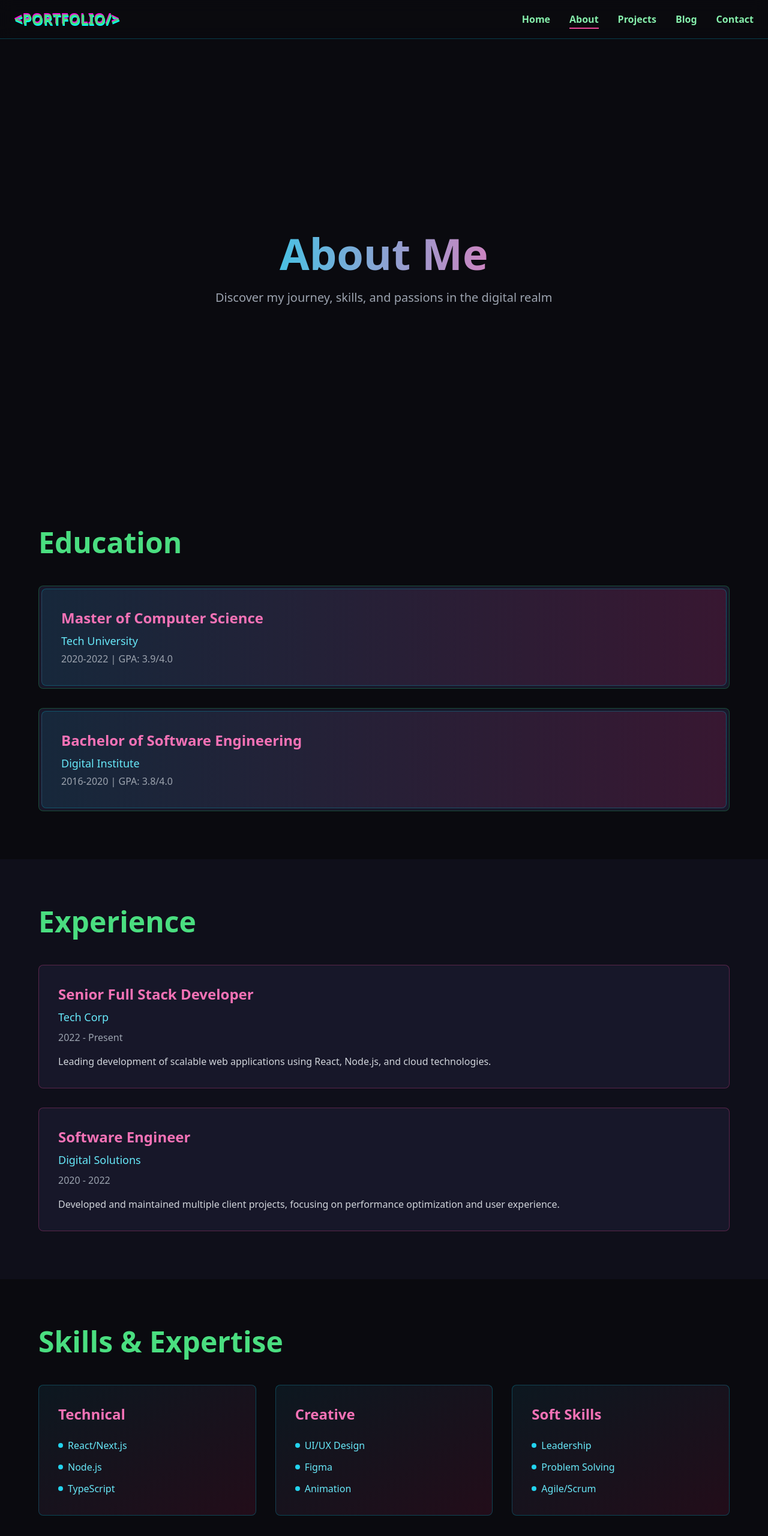
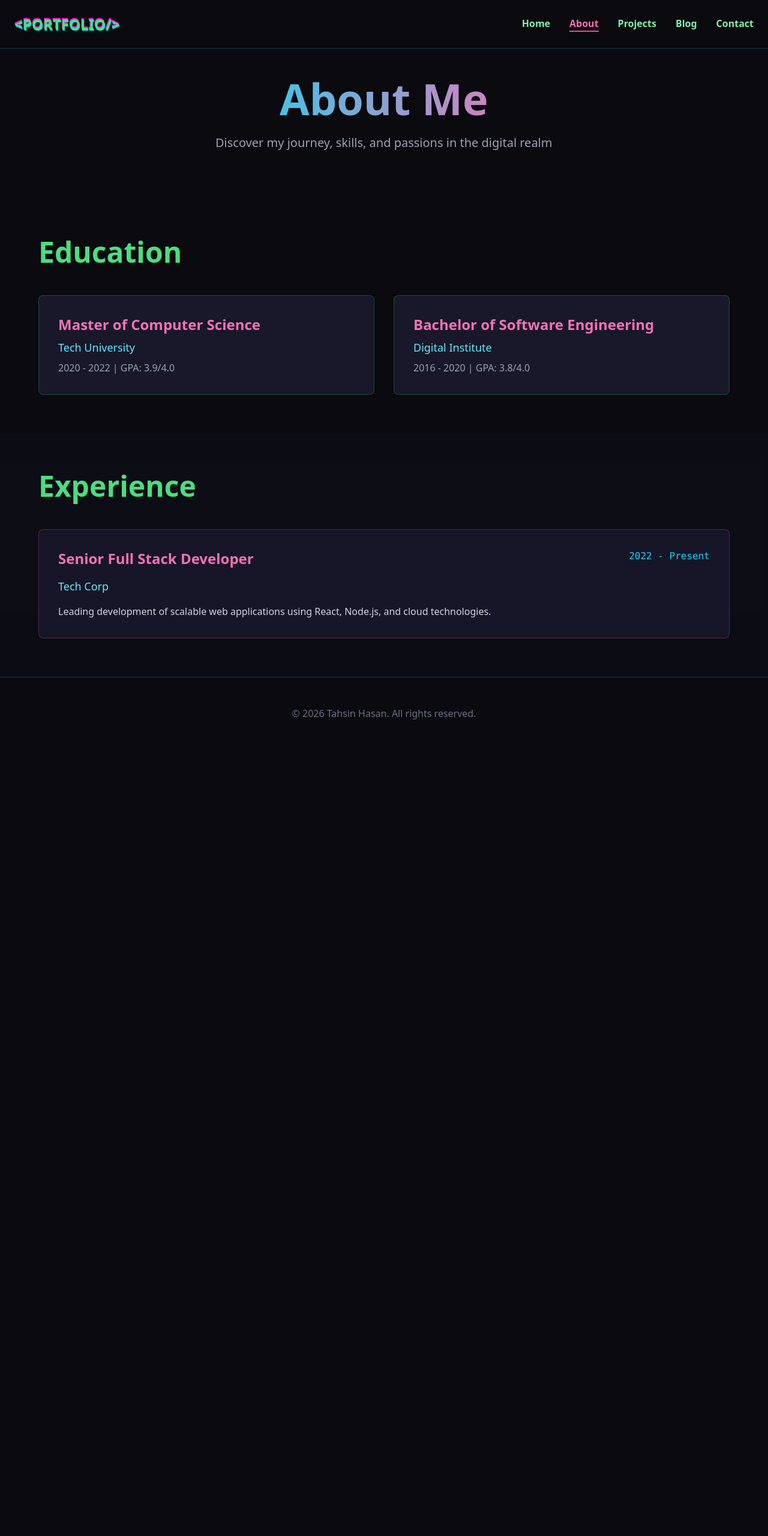
Before and after one commit to Tahsin-hasan-2/s, a plain HTML site: page about.html in a window 1280 px wide. Shown: the top 2560 px of the page at 60% size. After the commit the page ends 1249 px from the top, so only its background shows below. Drawn offline with nearby package versions, Linux system fonts and the light colour scheme.

Commit message:
Update about.html

```diff
--- a/about.html
+++ b/about.html
@@ -7,82 +7,19 @@
     <title>About - Tahsin Hasan Portfolio</title>
     <script src="https://cdn.tailwindcss.com"></script>
     <style>
-        /* Drop-in effect */
+        /* --- ANIMATIONS --- */
         @keyframes dropIn {
-            0% {
-                opacity: 0;
-                transform: translateY(-100px) scale(0.9) rotateX(-90deg);
+            0% { opacity: 0; transform: translateY(-100px) scale(0.9) rotateX(-90deg); }
+            100% { opacity: 1; transform: translateY(0) scale(1) rotateX(0); }
         }
-            100% {
-                opacity: 1;
-                transform: translateY(0) scale(1) rotateX(0);
+        @keyframes slideLeft {
+            from { opacity: 0; transform: translateX(-100px); }
+            to { opacity: 1; transform: translateX(0); }
         }
+        @keyframes slideRight {
+            from { opacity: 0; transform: translateX(100px); }
+            to { opacity: 1; transform: translateX(0); }
         }
-
-        .drop-in {
-            animation: dropIn 1s ease forwards;
-        }
-
-        /* Slide animations */
-        @keyframes slideLeft {
-            from {
-                opacity: 0;
-                transform: translateX(-100px);
-            }
-            to {
-                opacity: 1;
-                transform: translateX(0);
-            }
-        }
-
-        @keyframes slideRight {
-            from {
-                opacity: 0;
-                transform: translateX(100px);
-            }
-            to {
-                opacity: 1;
-                transform: translateX(0);
-            }
-        }
-
-        .slide-left {
-            animation: slideLeft 1s ease forwards;
-        }
-
-        .slide-right {
-            animation: slideRight 1s ease forwards;
-        }
-
-        /* Fade-up */
-        @keyframes fadeUp {
-            from {
-                opacity: 0;
-                transform: translateY(50px);
-            }
-            to {
-                opacity: 1;
-                transform: translateY(0);
-            }
-        }
-
-        .fade-up {
-            animation: fadeUp 1s ease forwards;
-        }
-
-        /* Hover glow effect */
-        .hover-glow {
-            transition: all 0.4s ease;
-        }
-
-        .hover-glow:hover {
-            transform: scale(1.05) rotateY(5deg);
-            border-color: #ec4899;
-            box-shadow: 0 0 30px rgba(236, 72, 153, 0.4);
-            z-index: 10;
-        }
-
-        /* Permanent Glitch text for Logo */
         @keyframes glitch {
             0% { text-shadow: 2px 2px #ff00de, -2px -2px #00ffff; }
             25% { text-shadow: -2px -2px #ff00de, 2px 2px #00ffff; }
@@ -91,50 +28,45 @@
             100% { text-shadow: 2px 2px #ff00de, -2px -2px #00ffff; }
         }
 
-        .glitch-text {
-            animation: glitch 1.5s infinite linear;
+        .drop-in { animation: dropIn 1s ease forwards; }
+        .slide-left { animation: slideLeft 1s ease forwards; }
+        .slide-right { animation: slideRight 1s ease forwards; }
+        .glitch-text { animation: glitch 1.5s infinite linear; }
+
+        /* --- HOVER EFFECTS --- */
+        .hover-glow { transition: all 0.4s ease; }
+        .hover-glow:hover {
+            transform: translateY(-5px);
+            border-color: #ec4899;
+            box-shadow: 0 0 20px rgba(236, 72, 153, 0.3);
         }
 
         .mobile-link {
-            color: rgb(134 239 172);
+            color: #86efac;
             font-size: 1.25rem;
             font-weight: 700;
-            transition: color 0.3s ease;
-        }
-
-        .mobile-link:hover {
-            color: rgb(244 114 182);
+            padding: 1.25rem;
+            width: 100%;
+            display: block;
+            border-bottom: 1px solid rgba(6, 182, 212, 0.1);
         }
     </style>
 </head>
 
-<body class="min-h-screen bg-[#0a0a0f] text-cyan-100 overflow-x-hidden selection:bg-pink-500/30 flex flex-col">
+<body class="min-h-screen bg-[#0a0a0f] text-cyan-100 overflow-x-hidden selection:bg-pink-500/30">
 
     <nav class="fixed top-0 left-0 w-full z-[100] bg-[#0a0a0f]/90 backdrop-blur-md border-b border-cyan-500/30">
-        <div class="max-w-7xl mx-auto px-6 py-4 flex justify-between items-center">
-            <div class="text-2xl font-bold text-green-400 cursor-pointer glitch-text">&lt;PORTFOLIO/&gt;</div>
+        <div class="max-w-7xl mx-auto px-6 h-20 flex justify-between items-center">
+            <div class="text-2xl font-bold text-green-400 cursor-pointer glitch-text">
+                &lt;PORTFOLIO/&gt;
+            </div>
 
             <div class="hidden md:flex gap-8">
-                <a href="index.html" class="text-green-300 hover:text-pink-400 transition-colors duration-300 relative group font-bold">
-                    Home
-                    <span class="absolute -bottom-1 left-0 w-0 h-0.5 bg-pink-500 group-hover:w-full transition-all duration-300"></span>
-                </a>
-                <a href="about.html" class="text-green-300 hover:text-pink-400 transition-colors duration-300 relative group font-bold">
-                    About
-                    <span class="absolute -bottom-1 left-0 w-full h-0.5 bg-pink-500"></span>
-                </a>
-                <a href="project.html" class="text-green-300 hover:text-pink-400 transition-colors duration-300 relative group font-bold">
-                    Projects
-                    <span class="absolute -bottom-1 left-0 w-0 h-0.5 bg-pink-500 group-hover:w-full transition-all duration-300"></span>
-                </a>
-                <a href="blog.html" class="text-green-300 hover:text-pink-400 transition-colors duration-300 relative group font-bold">
-                    Blog
-                    <span class="absolute -bottom-1 left-0 w-0 h-0.5 bg-pink-500 group-hover:w-full transition-all duration-300"></span>
-                </a>
-                <a href="contact.html" class="text-green-300 hover:text-pink-400 transition-colors duration-300 relative group font-bold">
-                    Contact
-                    <span class="absolute -bottom-1 left-0 w-0 h-0.5 bg-pink-500 group-hover:w-full transition-all duration-300"></span>
-                </a>
+                <a href="index.html" class="text-green-300 hover:text-pink-400 transition-colors font-bold">Home</a>
+                <a href="about.html" class="text-pink-400 font-bold border-b-2 border-pink-500">About</a>
+                <a href="project.html" class="text-green-300 hover:text-pink-400 transition-colors font-bold">Projects</a>
+                <a href="blog.html" class="text-green-300 hover:text-pink-400 transition-colors font-bold">Blog</a>
+                <a href="contact.html" class="text-green-300 hover:text-pink-400 transition-colors font-bold">Contact</a>
             </div>
 
             <button id="menu-btn" class="md:hidden text-green-400 text-3xl focus:outline-none">
@@ -142,16 +74,18 @@
             </button>
         </div>
 
-        <div id="mobile-menu" class="hidden absolute top-full left-0 w-full flex flex-col text-center gap-6 py-8 bg-[#0a0a0f]/98 backdrop-blur-xl border-t border-cyan-500/30 md:hidden shadow-2xl">
-            <a href="index.html" class="mobile-link">Home</a>
-            <a href="about.html" class="mobile-link">About</a>
-            <a href="project.html" class="mobile-link">Projects</a>
-            <a href="blog.html" class="mobile-link">Blog</a>
-            <a href="contact.html" class="mobile-link">Contact</a>
+        <div id="mobile-menu" class="hidden absolute top-20 left-0 w-full bg-[#0a0a0f] border-b border-cyan-500/30 flex flex-col items-center md:hidden pb-4 shadow-2xl">
+            <a href="index.html" class="mobile-link text-center">Home</a>
+            <a href="about.html" class="mobile-link text-center">About</a>
+            <a href="project.html" class="mobile-link text-center">Projects</a>
+            <a href="blog.html" class="mobile-link text-center">Blog</a>
+            <a href="contact.html" class="mobile-link text-center border-none">Contact</a>
         </div>
     </nav>
 
-    <section class="min-h-screen flex items-center justify-center pt-24 px-6">
+    <main class="pt-32">
+
+        <section class="flex flex-col items-center justify-center px-6 mb-20">
             <div class="text-center drop-in">
                 <h1 class="text-5xl md:text-7xl font-bold mb-6 bg-gradient-to-r from-cyan-400 to-pink-400 bg-clip-text text-transparent">
                     About Me
@@ -162,103 +96,41 @@
             </div>
         </section>
 
-    <section class="py-20 px-6">
+        <section class="py-16 px-6">
             <div class="max-w-6xl mx-auto">
-            <h2 class="text-5xl font-bold mb-12 text-green-400 slide-left">Education</h2>
-            <div class="grid grid-cols-1 gap-8">
-                <div class="slide-right">
-                    <div class="bg-[#1a1a2e]/90 border border-green-500/30 rounded-lg p-1 hover-glow">
-                        <div class="bg-gradient-to-r from-cyan-900/30 to-pink-900/30 border border-cyan-500/30 rounded-lg p-8">
+                <h2 class="text-4xl md:text-5xl font-bold mb-12 text-green-400 slide-left">Education</h2>
+                <div class="grid grid-cols-1 md:grid-cols-2 gap-8">
+                    <div class="bg-[#1a1a2e]/90 border border-green-500/30 rounded-lg p-8 hover-glow slide-right">
                         <h3 class="text-2xl font-bold text-pink-400 mb-2">Master of Computer Science</h3>
-                            <p class="text-cyan-300 text-lg mb-1">Tech University</p>
-                            <p class="text-gray-400">2020-2022 | GPA: 3.9/4.0</p>
+                        <p class="text-cyan-300 text-lg">Tech University</p>
+                        <p class="text-gray-400 mt-2">2020 - 2022 | GPA: 3.9/4.0</p>
                     </div>
-                    </div>
-                </div>
-                <div class="slide-left">
-                    <div class="bg-[#1a1a2e]/90 border border-green-500/30 rounded-lg p-1 hover-glow">
-                        <div class="bg-gradient-to-r from-cyan-900/30 to-pink-900/30 border border-cyan-500/30 rounded-lg p-8">
+                    <div class="bg-[#1a1a2e]/90 border border-green-500/30 rounded-lg p-8 hover-glow slide-left">
                         <h3 class="text-2xl font-bold text-pink-400 mb-2">Bachelor of Software Engineering</h3>
-                            <p class="text-cyan-300 text-lg mb-1">Digital Institute</p>
-                            <p class="text-gray-400">2016-2020 | GPA: 3.8/4.0</p>
-                        </div>
-                    </div>
+                        <p class="text-cyan-300 text-lg">Digital Institute</p>
+                        <p class="text-gray-400 mt-2">2016 - 2020 | GPA: 3.8/4.0</p>
                     </div>
                 </div>
             </div>
         </section>
 
-    <section class="py-20 px-6 bg-[#0f0f1a]">
+        <section class="py-16 px-6 bg-[#0f0f1a]/50">
             <div class="max-w-6xl mx-auto">
-            <h2 class="text-5xl font-bold mb-12 text-green-400 slide-right">Experience</h2>
-            <div class="space-y-8">
+                <h2 class="text-4xl md:text-5xl font-bold mb-12 text-green-400 slide-right">Experience</h2>
                 <div class="bg-[#1a1a2e]/80 border border-pink-500/30 rounded-lg p-8 hover-glow slide-left">
-                    <h3 class="text-2xl font-bold text-pink-400 mb-2">Senior Full Stack Developer</h3>
-                    <p class="text-cyan-300 text-lg mb-2">Tech Corp</p>
-                    <p class="text-gray-400 mb-4">2022 - Present</p>
+                    <div class="flex flex-col md:flex-row md:justify-between mb-4">
+                        <h3 class="text-2xl font-bold text-pink-400">Senior Full Stack Developer</h3>
+                        <span class="text-cyan-400 font-mono">2022 - Present</span>
+                    </div>
+                    <p class="text-cyan-300 text-lg mb-4">Tech Corp</p>
                     <p class="text-gray-300">Leading development of scalable web applications using React, Node.js, and cloud technologies.</p>
-                </div>
-                <div class="bg-[#1a1a2e]/80 border border-pink-500/30 rounded-lg p-8 hover-glow slide-right">
-                    <h3 class="text-2xl font-bold text-pink-400 mb-2">Software Engineer</h3>
-                    <p class="text-cyan-300 text-lg mb-2">Digital Solutions</p>
-                    <p class="text-gray-400 mb-4">2020 - 2022</p>
-                    <p class="text-gray-300">Developed and maintained multiple client projects, focusing on performance optimization and user experience.</p>
-                </div>
                 </div>
             </div>
         </section>
 
-    <section class="py-20 px-6">
-        <div class="max-w-6xl mx-auto">
-            <h2 class="text-5xl font-bold mb-12 text-green-400 fade-up">Skills & Expertise</h2>
-            <div class="grid md:grid-cols-3 gap-8">
-                <div class="bg-gradient-to-br from-cyan-900/20 to-pink-900/20 border border-cyan-500/30 rounded-lg p-8 hover-glow">
-                    <h3 class="text-2xl font-bold text-pink-400 mb-6">Technical</h3>
-                    <ul class="space-y-3 text-cyan-300">
-                        <li class="flex items-center gap-2"><span class="w-2 h-2 bg-cyan-400 rounded-full"></span>React/Next.js</li>
-                        <li class="flex items-center gap-2"><span class="w-2 h-2 bg-cyan-400 rounded-full"></span>Node.js</li>
-                        <li class="flex items-center gap-2"><span class="w-2 h-2 bg-cyan-400 rounded-full"></span>TypeScript</li>
-                    </ul>
-                </div>
-                <div class="bg-gradient-to-br from-cyan-900/20 to-pink-900/20 border border-cyan-500/30 rounded-lg p-8 hover-glow">
-                    <h3 class="text-2xl font-bold text-pink-400 mb-6">Creative</h3>
-                    <ul class="space-y-3 text-cyan-300">
-                        <li class="flex items-center gap-2"><span class="w-2 h-2 bg-cyan-400 rounded-full"></span>UI/UX Design</li>
-                        <li class="flex items-center gap-2"><span class="w-2 h-2 bg-cyan-400 rounded-full"></span>Figma</li>
-                        <li class="flex items-center gap-2"><span class="w-2 h-2 bg-cyan-400 rounded-full"></span>Animation</li>
-                    </ul>
-                </div>
-                <div class="bg-gradient-to-br from-cyan-900/20 to-pink-900/20 border border-cyan-500/30 rounded-lg p-8 hover-glow">
-                    <h3 class="text-2xl font-bold text-pink-400 mb-6">Soft Skills</h3>
-                    <ul class="space-y-3 text-cyan-300">
-                        <li class="flex items-center gap-2"><span class="w-2 h-2 bg-cyan-400 rounded-full"></span>Leadership</li>
-                        <li class="flex items-center gap-2"><span class="w-2 h-2 bg-cyan-400 rounded-full"></span>Problem Solving</li>
-                        <li class="flex items-center gap-2"><span class="w-2 h-2 bg-cyan-400 rounded-full"></span>Agile/Scrum</li>
-                    </ul>
-                </div>
-            </div>
-        </div>
-    </section>
+    </main>
 
-    <section class="py-20 px-6 bg-[#0f0f1a]">
-        <div class="max-w-6xl mx-auto">
-            <h2 class="text-5xl font-bold mb-12 text-green-400 fade-up">Passions</h2>
-            <div class="grid md:grid-cols-2 gap-6">
-                <div class="bg-[#1a1a2e]/80 border border-pink-500/30 rounded-lg p-6 hover-glow">
-                    <div class="text-5xl mb-4">🚀</div>
-                    <h3 class="text-xl font-bold text-pink-400 mb-2">Space Technology</h3>
-                    <p class="text-gray-400">Fascinated by space exploration and aerospace engineering innovations.</p>
-                </div>
-                <div class="bg-[#1a1a2e]/80 border border-pink-500/30 rounded-lg p-6 hover-glow">
-                    <div class="text-5xl mb-4">🎮</div>
-                    <h3 class="text-xl font-bold text-pink-400 mb-2">Game Development</h3>
-                    <p class="text-gray-400">Creating immersive experiences through interactive storytelling.</p>
-                </div>
-            </div>
-        </div>
-    </section>
-
-    <footer class="py-10 border-t border-cyan-500/30 text-center text-gray-500">
+    <footer class="py-12 border-t border-cyan-500/30 text-center text-gray-500">
         &copy; 2026 Tahsin Hasan. All rights reserved.
     </footer>
 
@@ -266,18 +138,24 @@
         const menuBtn = document.getElementById("menu-btn");
         const mobileMenu = document.getElementById("mobile-menu");
 
-        // Toggle mobile menu
+        // Open/Close Mobile Menu
         menuBtn.addEventListener("click", () => {
             mobileMenu.classList.toggle("hidden");
         });
 
-        // Close menu when clicking a link
+        // Close menu automatically when a link is clicked
         document.querySelectorAll('.mobile-link').forEach(link => {
             link.addEventListener('click', () => {
                 mobileMenu.classList.add('hidden');
             });
         });
+
+        // Ensure menu closes if window is resized to desktop
+        window.addEventListener('resize', () => {
+            if (window.innerWidth >= 768) {
+                mobileMenu.classList.add('hidden');
+            }
+        });
     </script>
 </body>
-
 </html>
```
Lines whose indentation alone changed are shown as unchanged.
